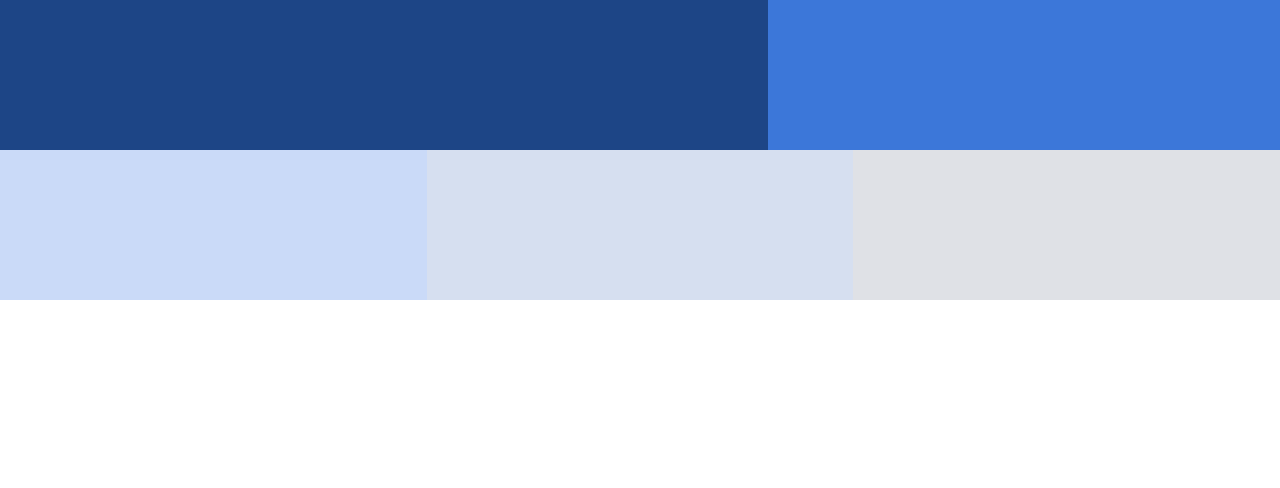
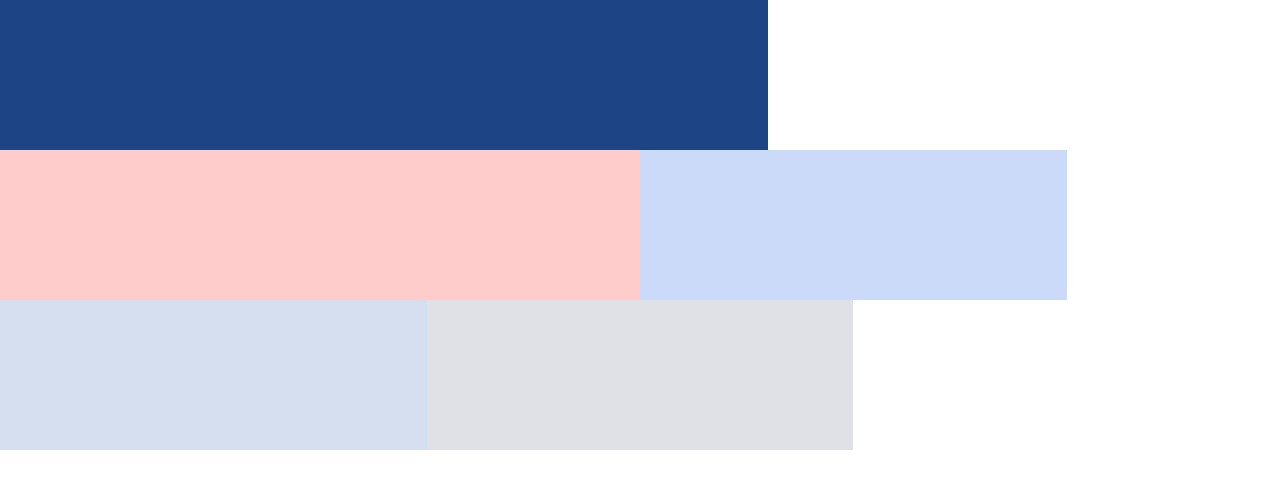
Before and after one commit to t0dd-kr/Intro, a Vue app in the folder frontend/: page / in a window 1280 px wide. Shown: the top 488 px of the page. Built offline with nearby package versions, Linux system fonts and the light colour scheme.

Commit message:
Make file Young.vue

```diff
--- a/frontend/src/components/Index.vue
+++ b/frontend/src/components/Index.vue
@@ -62,6 +62,9 @@ export default {
     .c2, .c3, .c4, .c5 {
       width: 50%;
     }
+    .c2 {
+      background-color: rgba(255, 0, 0, 0.2);
+    }
   }
 
   @media (min-width: 800px) {
@@ -69,7 +72,7 @@ export default {
       width: 60%;
     }
     .c2 {
-      width: 40%;
+      width: 50%;
     }
     .c3, .c4, .c5 {
       width: 33.33%;
--- /dev/null
+++ b/frontend/src/components/Young.vue
@@ -0,0 +1,11 @@
+<template lang="">
+
+</template>
+
+<script>
+export default {
+}
+</script>
+
+<style lang="css">
+</style>
--- a/frontend/src/router/index.js
+++ b/frontend/src/router/index.js
@@ -3,6 +3,8 @@ import Router from 'vue-router'
 import Index from '@/components/Index'
 import Login from '@/components/Login'
 import Yoon from '@/components/Yoon'
+import Young from '@/components/Young'
+
 Vue.use(Router)
 
 export default new Router({
@@ -23,5 +25,11 @@ export default new Router({
       name: 'Yoon',
       component: Yoon
     }
+    ,
+    {
+      path: '/young',
+      name: 'Young',
+      component: Young
+    }
   ]
 })
```
